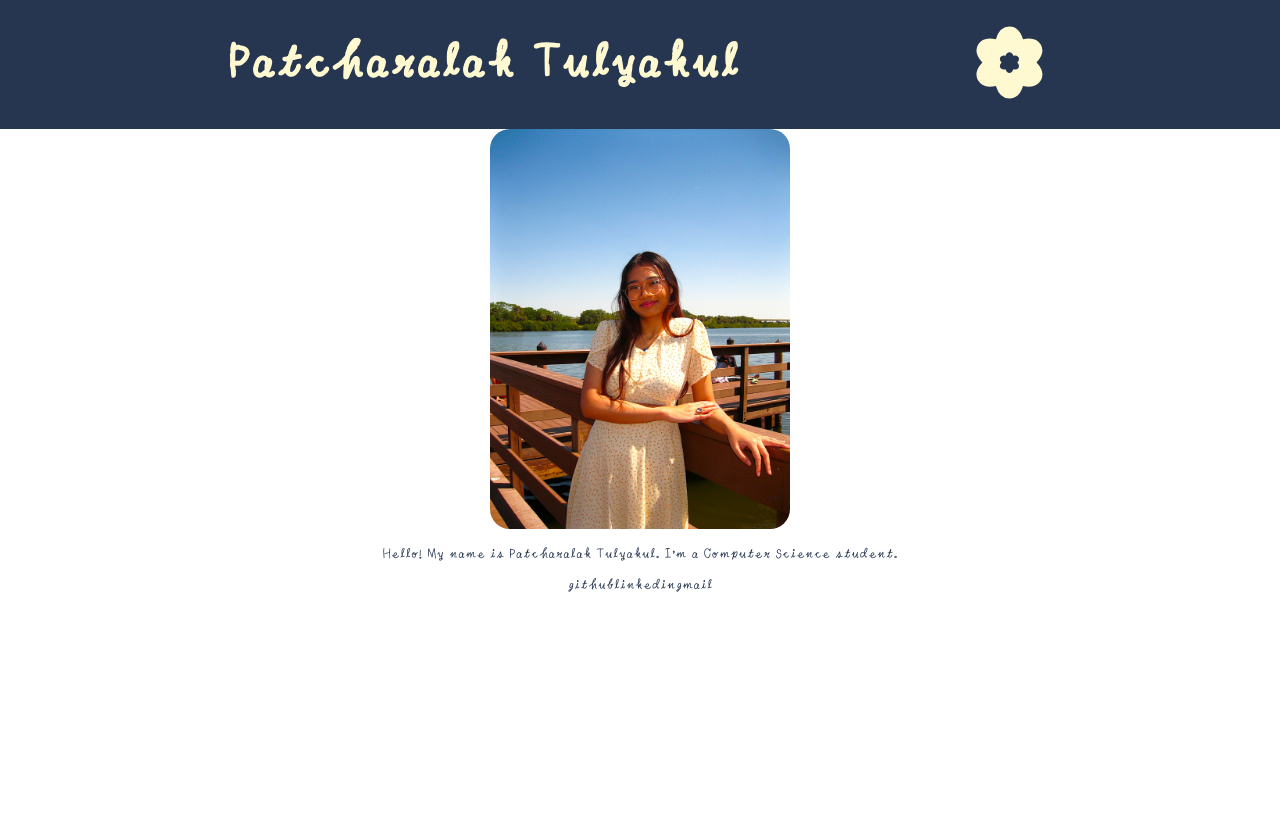
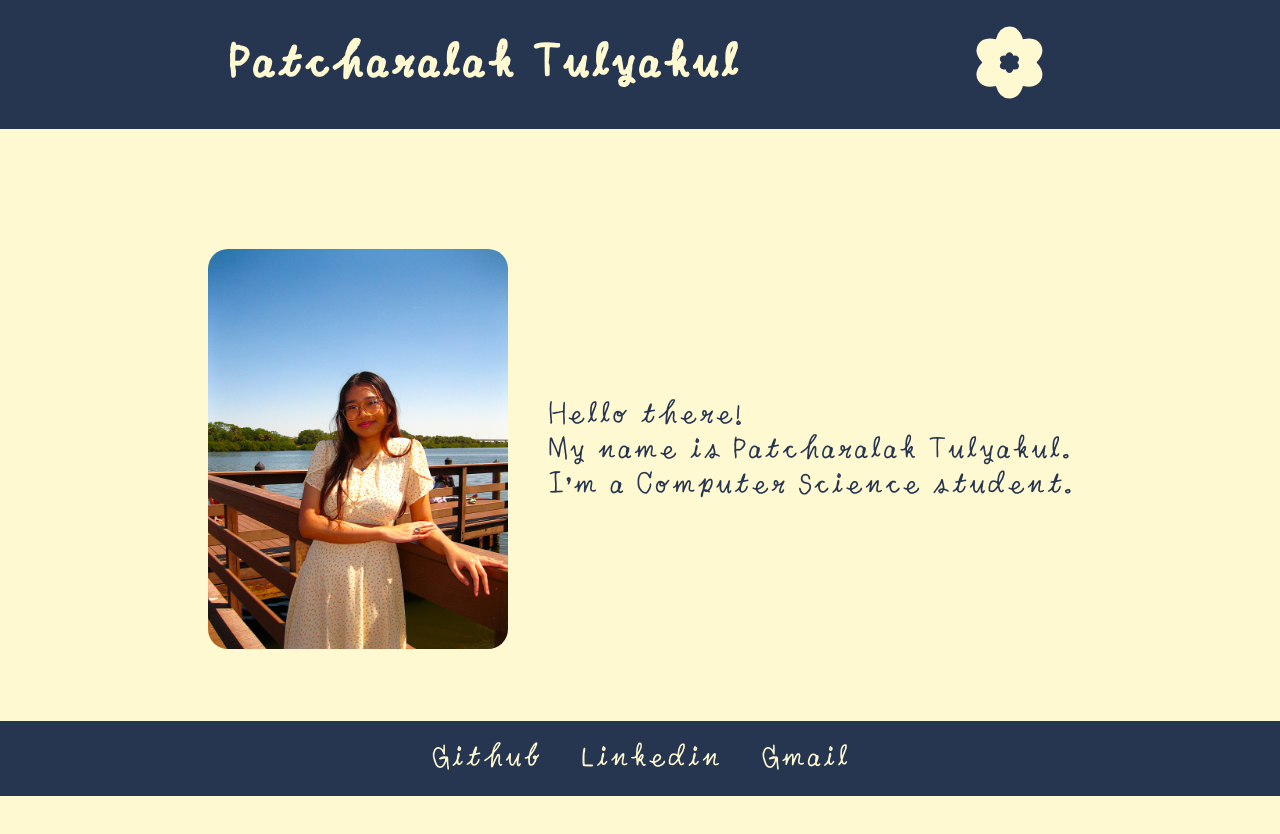
Before and after one commit to patchatul/patcharalak-tulyakul, a React (Create React App) app: page /about in a window 1280 px wide. Shown: the top 834 px of the page. Before the commit the page ends 800 px from the top, so only its background shows below. Built offline with nearby package versions, Linux system fonts and the light colour scheme.

Commit message:
10 About.js css

```diff
--- a/src/About.js
+++ b/src/About.js
@@ -3,14 +3,21 @@ import './App.css';
 function About(){
     return(
     <div className="About">
-        <div>
+        <div className="App-About">
+            <div>
             <img src="/icons/Pat.jpg" alt="Picture of me" className="About-img"/>
-            <p>Hello! My name is Patcharalak Tulyakul. I'm a Computer Science student.</p>
+            </div>
+            <div>
+            <p>Hello there!<br/>
+            My name is Patcharalak Tulyakul.<br/>
+            I'm a Computer Science student.<br/>
+            </p>
+            </div>
         </div>
-        <div>
-            <a href="https://github.com/patchatul">github</a>
-            <a href="https://www.linkedin.com/in/patcharalak-tulyakul/">linkedin</a>
-            <a href="mailto:patchatulyakul@gmail.com">gmail</a>
+        <div className="App-footer">
+            <a href="https://github.com/patchatul">Github</a>
+            <a href="https://www.linkedin.com/in/patcharalak-tulyakul/">Linkedin</a>
+            <a href="mailto:patchatulyakul@gmail.com">Gmail</a>
         </div>
     </div>
     );
--- a/src/App.css
+++ b/src/App.css
@@ -15,6 +15,7 @@
 /*Nav.js*/
 .App-header {
   background-color:var(--primary-text-color);
+  color:var(--primary-bg);
   min-height: 5vh;
   display: flex;
   flex-direction: row;
@@ -32,7 +33,6 @@ h1 a{
   left:65%;
   /*border: 1px solid var(--primary-text-color);*/
 }
-
 nav ul li{
   text-align: left;
   list-style-image: url(../public/icons/Icon2.svg);
@@ -44,15 +44,46 @@ nav ul li{
   background-position: left center;
   background-size: 25px;*/
 }
+nav ul li a{
+  color: var(--primary-text-color);
+}
+/*About.js*/
+.About{
+  padding:50px 0;
+}
+.About-img{
+  border-radius: 20px;
+  margin: 20px;
+}
+.App-About{
+  display:flex;
+  flex-direction: row;
+  align-items:center;
+  justify-content:center;
+  padding: 50px;
+}
+.App-About p{
+  text-align: left;
+  padding: 20px;
+}
+.App-footer{
+  padding:20px;
+  background-color: var(--primary-text-color);
+}
+.App-footer a{
+  padding:20px;
+  width: 100%;
+  font-size: 36px;
+  color:var(--primary-bg);
+}
+.App-footer a:hover{
+  text-decoration-color: var(--primary-bg);
+  /*background-image: url(../public/icons/Icon3.svg);
+*/
+  }
 
-/*About.js*/
-.About-img{
-  height: 50vmin;
-  border-radius: 20px;
-}
-
-a{
-  text-decoration: none;
+img{
+  max-height: 50vmin;
 }
 /*@media screen and (max-width: 600px) {
 
@@ -61,6 +92,6 @@ a{
   color: #61dafb;
   #490013 #ABB2C5
 }*/
-li:hover, a:hover{
+a:hover{
   text-decoration: underline wavy var(--primary-text-color) 1px;
 }
--- a/src/Certificates.js
+++ b/src/Certificates.js
@@ -3,7 +3,7 @@ import './App.css';
 function Certificates() {
   return (
     <div className="Certificates">
-      <h1>Certificates</h1>
+      <h2>Certificates</h2>
         <div>
           <p>Meta Front-End Developer</p>
           <a href="https://www.coursera.org/account/accomplishments/professional-cert/34FVJVRS4DKP">
--- a/src/index.css
+++ b/src/index.css
@@ -26,3 +26,15 @@ code {
   font-family: FontPat;
   color: var(--primary-text-color);
 }
+main, .About, .Certificates, .Projects{
+  background-color: var(--primary-bg);
+}
+h2{
+  font-size: 40px;
+}
+p{
+  font-size: 36px;
+}
+a{
+  text-decoration: none;
+}
```
Also changed, not shown: public/icons/Icon3.svg (added), public/icons/MetaFrontEndDeveloperCoursera.jpg.
